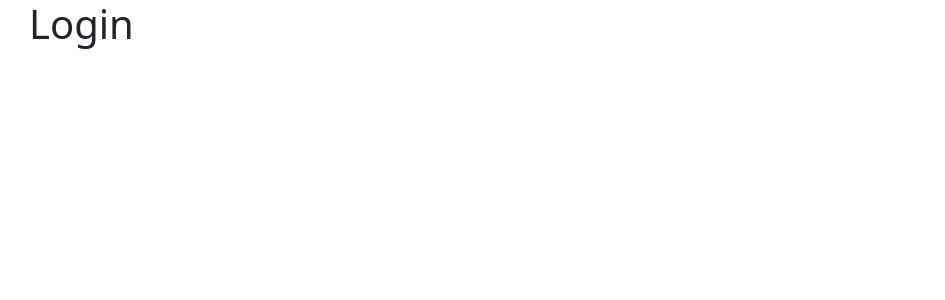
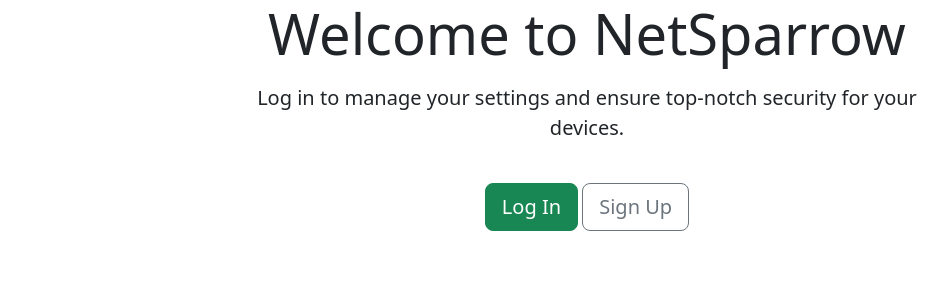
Before and after one commit to Gustav2/NetSparrow, a Django app: page / in a window 1280 px wide. Before the commit the part shown is almost empty. Shown: the top 300 px of the page, without its empty margins (53-998 px from the left). Run offline with Django 4.2, Linux system fonts and the light colour scheme.

Commit message:
Just a bit more polished front page

```diff
--- a/central_server/app/website/templates/home.html
+++ b/central_server/app/website/templates/home.html
@@ -1,16 +1,20 @@
 {% extends 'base.html' %}
 
 {% block content %}
-<div class="col-md-6 offset-md-3">
-
-{% if user.is_authenticated %}
-
-<h1>Home</h1>
-
-{% else %}
-
-<h1>Login</h1>
-
-{% endif %}
+<div class="container mt-5">
+    <div class="row justify-content-center">
+        <div class="col-md-8 text-center">
+            {% if user.is_authenticated %}
+                <h1 class="display-4">Welcome Back, {{ user.username }}!</h1>
+                <p class="lead mt-3">Explore your settings, check your notifications, or manage your account.</p>
+                <a href="{% url 'mysettings' %}" class="btn btn-primary btn-lg mt-4">Go to My Settings</a>
+            {% else %}
+                <h1 class="display-4">Welcome to NetSparrow</h1>
+                <p class="lead mt-3">Log in to manage your settings and ensure top-notch security for your devices.</p>
+                <a href="{% url 'login' %}" class="btn btn-success btn-lg mt-4">Log In</a>
+                <a href="{% url 'register' %}" class="btn btn-outline-secondary btn-lg mt-4">Sign Up</a>
+            {% endif %}
+        </div>
+    </div>
 </div>
 {% endblock %}
```
